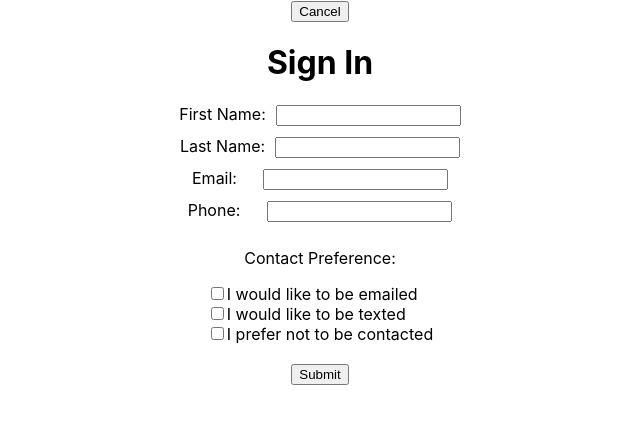
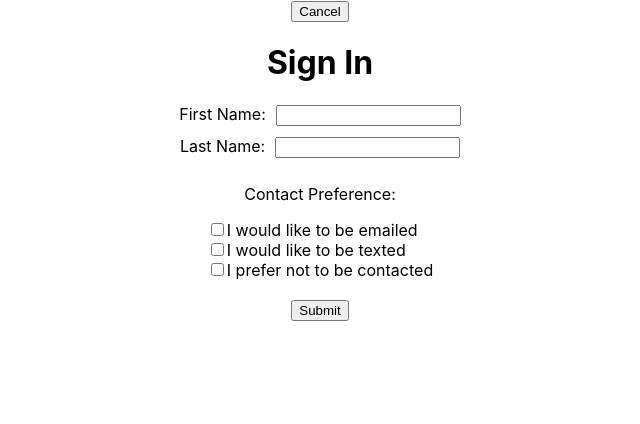
Before and after one commit to gibsonc2/Boomtown---CofC-Captsone, a React (Create React App) app in the folder reactmultipage/: page /signin in a window 1280 px wide. Shown: the top 424 px of the page, without its empty margins (320-960 px from the left). Built offline with nearby package versions, Linux system fonts and the light colour scheme; the HTML template or start-up script is replaced by a standard one.

Commit message:
Update GuestSignin.js

```diff
--- a/reactmultipage/src/pages/GuestSignin.js
+++ b/reactmultipage/src/pages/GuestSignin.js
@@ -19,8 +19,6 @@ function GuestSignin() {
 
 		<div>
 			<button onClick={routeChange}>Cancel</button>
-
-
 
     <form method="POST" action="/guestSignin" style={{ display: "flex", flexDirection: "column", alignItems: "center" }}>
       <h1>Sign In</h1>
@@ -50,7 +48,7 @@ function GuestSignin() {
           style={{ marginLeft: "10px" }}
         />
       </label>
-
+	{ prefEmail ? (
       <label style={{ marginBottom: "10px" }}>
         Email:
         <input
@@ -63,7 +61,9 @@ function GuestSignin() {
           style={{ marginLeft: "26px" }}
         />
       </label>
-
+	  ) : null
+	}
+	{ prefText ? (
       <label style={{ marginBottom: "10px" }}>
         Phone:
         <input
@@ -76,6 +76,8 @@ function GuestSignin() {
           style={{ marginLeft: "27px" }}
         />
       </label>
+	  ) : null
+	}
 
       <p> Contact Preference:</p>
 
```
Lines whose indentation alone changed are shown as unchanged.
